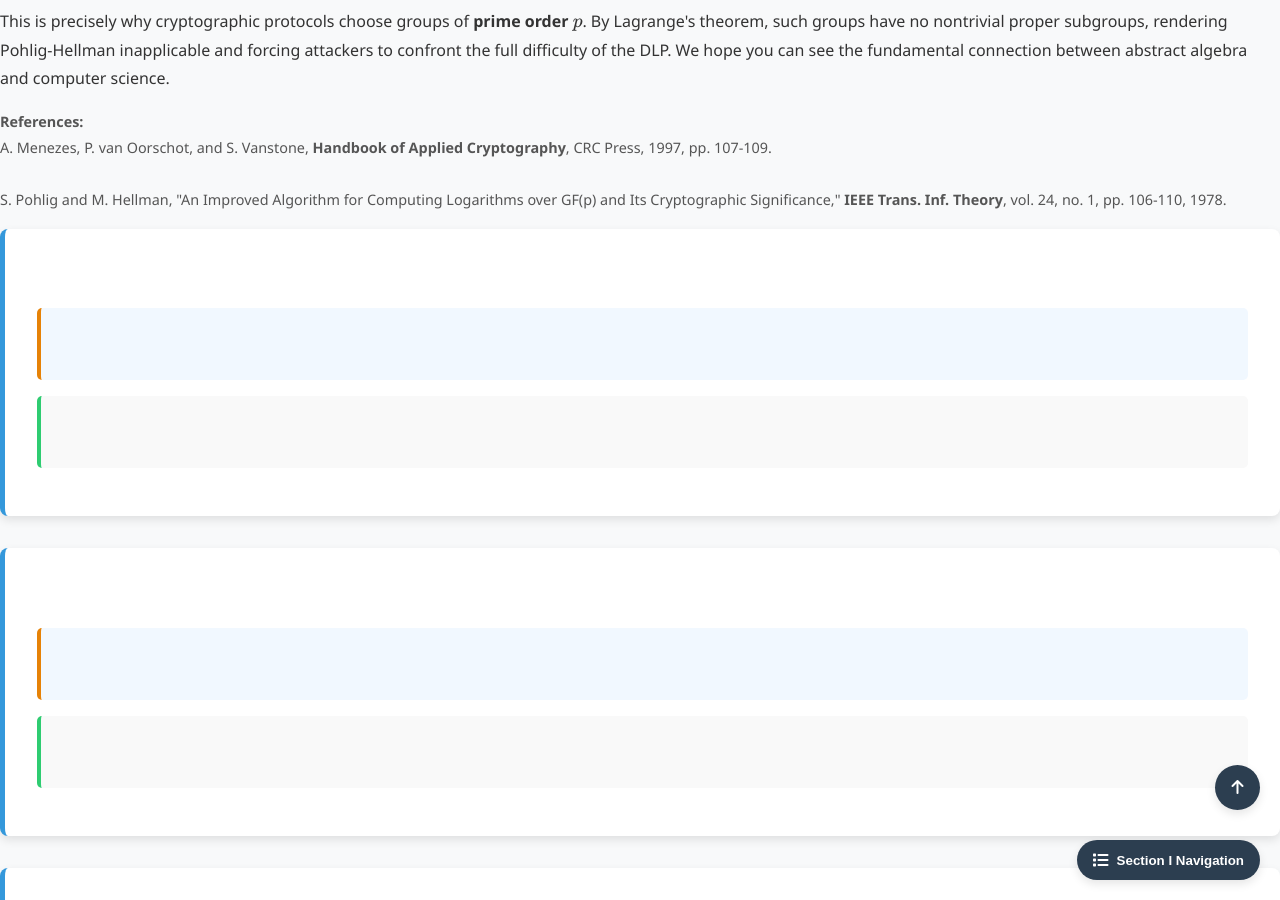
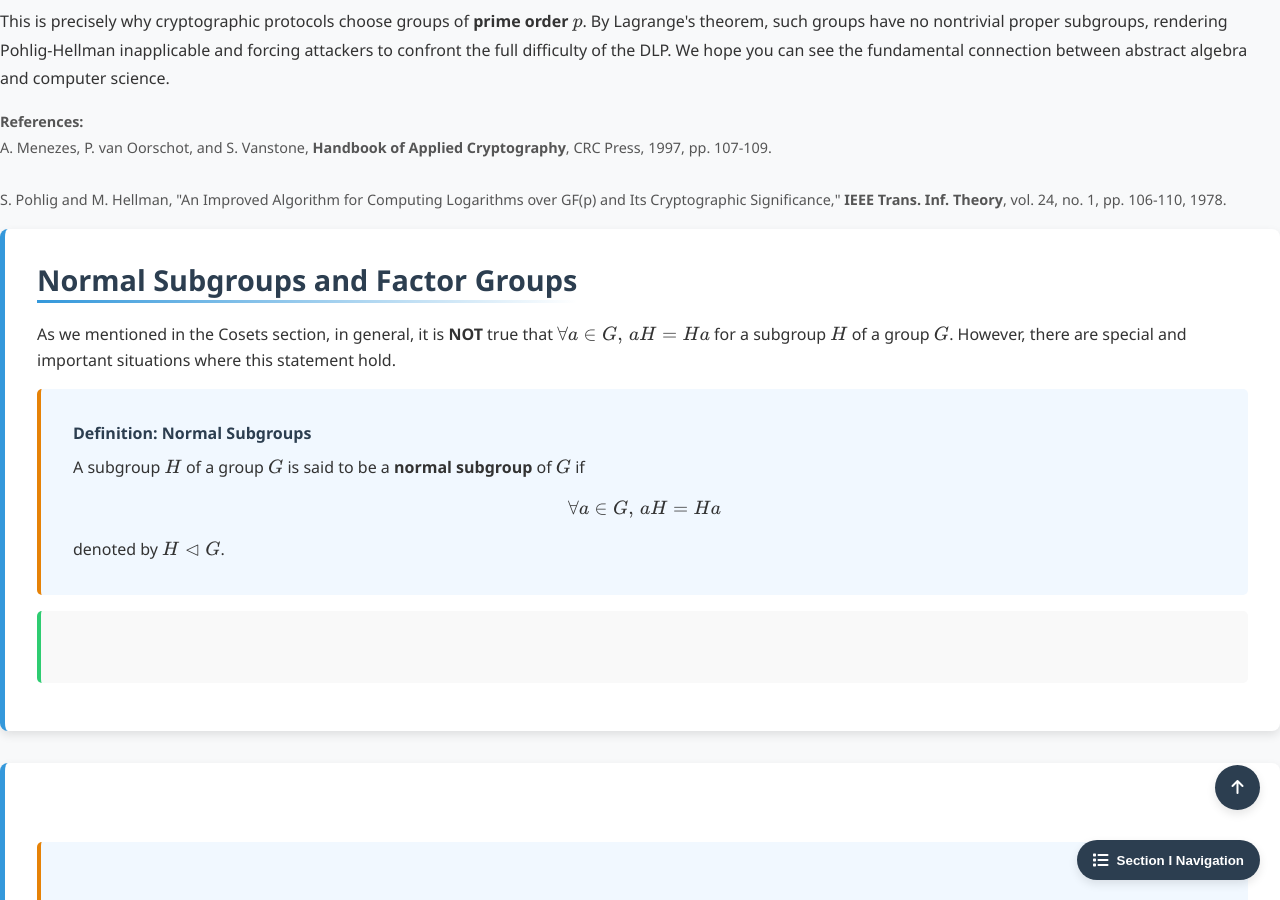
Before and after one commit to Yusukey01/yusukey01.github.io, a Jekyll site: the page built from Mathematics/Linear_algebra/group_isomorphism.html, in a window 1280 px wide and 900 px high, scrolled down 5301 px. Built offline with Jekyll 4.4.1, drawn with Linux system fonts in a browser that asks for light colours; some of the changed text lies outside the part shown.

Commit message:
Start I-17, add  Normal Subgroups

```diff
--- a/Mathematics/Linear_algebra/group_isomorphism.html
+++ b/Mathematics/Linear_algebra/group_isomorphism.html
@@ -87,7 +87,7 @@ uses_python: false
         <div class="topic-nav">
             <a href="#cosets">Cosets</a>
             <a href="#Lagrange">Lagrange's Theorem</a>
-            <a href="# "></a>
+            <a href="#normal">Normal Subgroups and Factor Groups</a>
             <a href="# "></a>
             <a href="# "></a>
 
@@ -366,15 +366,21 @@ uses_python: false
 
             </section>
 
-            <section id=" " class="section-content">
-                <h2> </h2>
+            <section id="normal" class="section-content">
+                <h2>Normal Subgroups and Factor Groups</h2>
 
                 <p>
-
+                  As we mentioned in the Cosets section, in general, it is <strong>NOT</strong> true that \(\forall a \in G, \, aH = Ha\)
+                  for a subgroup \(H\) of a group \(G\). However, there are special and important situations where this statement hold.
                 </p>
 
                 <div class="theorem">
-                    <span class="theorem-title"> </span>
+                    <span class="theorem-title">Definition: Normal Subgroups</span>
+                    A subgroup \(H\) of a group \(G\) is said to be a <strong>normal subgroup</strong> of \(G\) if
+                    \[
+                    \forall a \in G, \, aH = Ha
+                    \]
+                    denoted by \(H \vartriangleleft G\).
                 </div>
 
                 <div class="proof">
```
